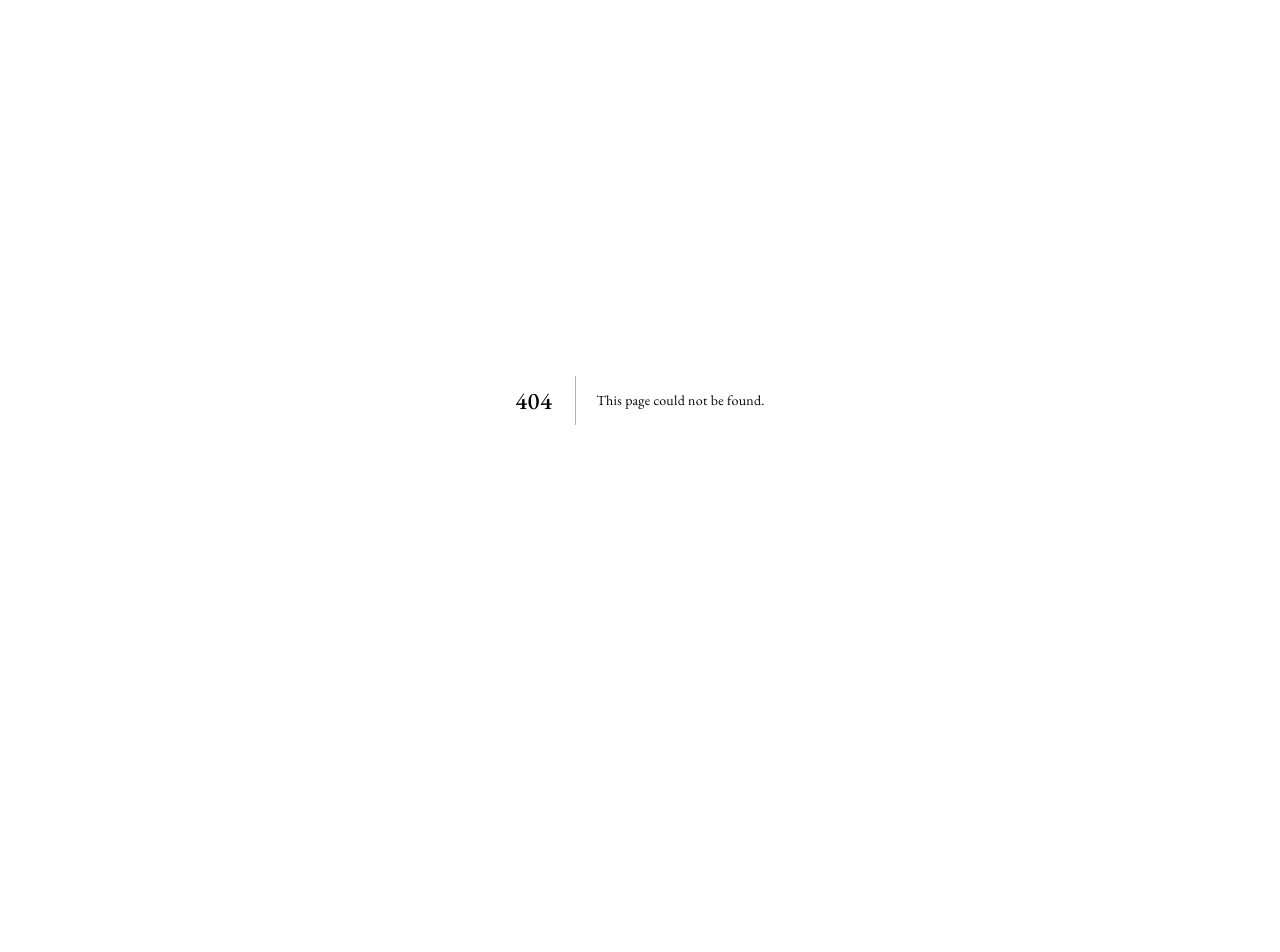
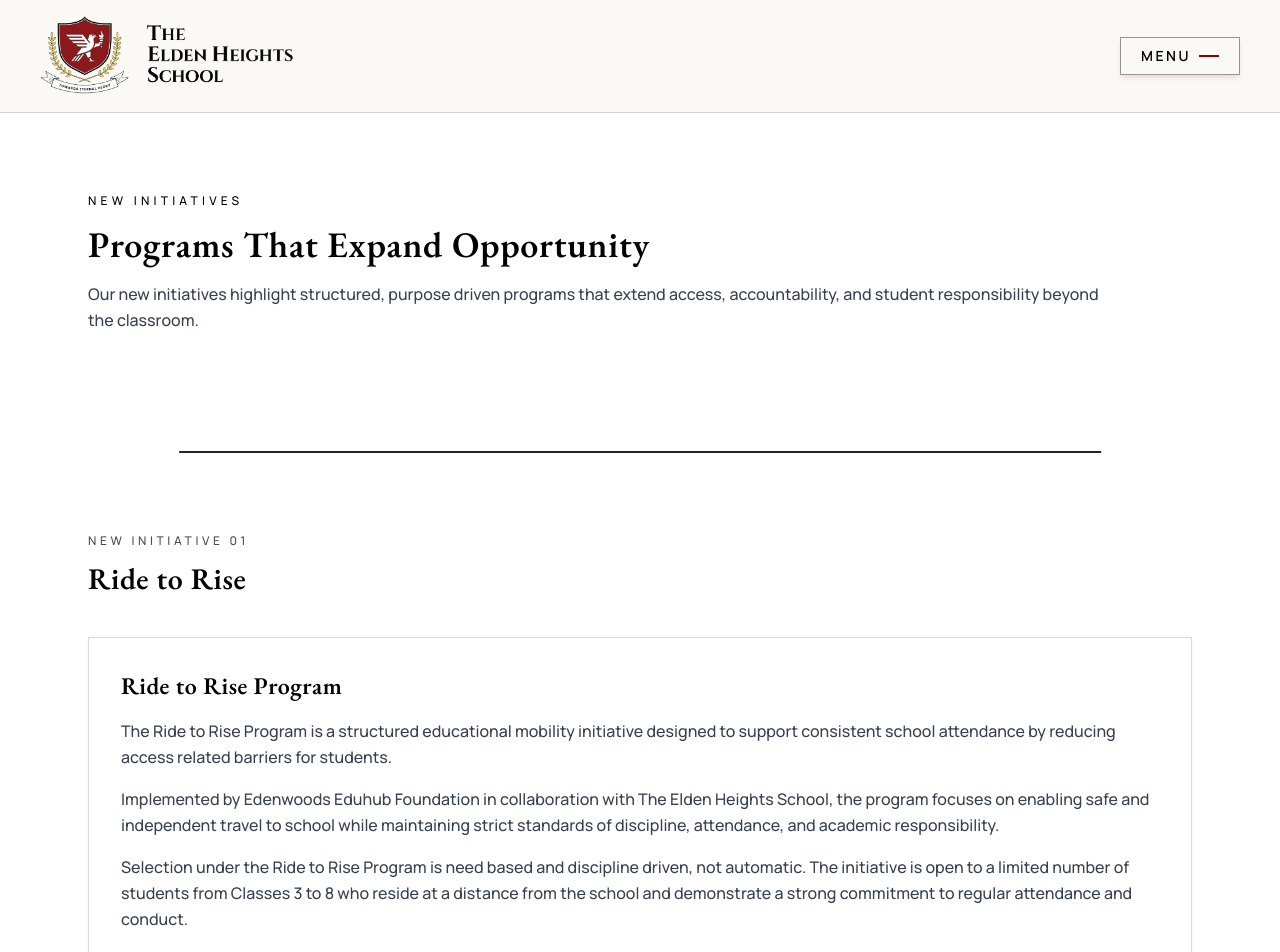
Before and after one commit to imagicity-stack/Mount-Litera-Website, a Next.js app: page /new-initiatives in a window 1280 px wide. Before the commit this address had no page. Shown: the top 952 px of the page. Before the commit the page ends 800 px from the top, so only its background shows below. Built offline with nearby package versions, Linux system fonts and the light colour scheme.

Commit message:
Add New Initiatives page

```diff
--- a/components/Navbar.js
+++ b/components/Navbar.js
@@ -25,6 +25,14 @@ const navItems = [
       { label: 'Awards And Recognition', href: '/awards-and-recognition' },
       { label: 'BEYOND Academics', href: '/beyond-academics' },
       { label: 'Accreditation', href: '/core#accreditation' }
+    ]
+  },
+  {
+    label: 'New Initiatives',
+    href: '/new-initiatives',
+    subItems: [
+      { label: 'New Initiatives', href: '/new-initiatives' },
+      { label: 'Ride to Rise', href: '/new-initiatives#ride-to-rise' }
     ]
   },
   {
--- /dev/null
+++ b/pages/new-initiatives.js
@@ -0,0 +1,55 @@
+import Seo from '@/components/Seo';
+import Navbar from '@/components/Navbar';
+import Footer from '@/components/Footer';
+
+const rideToRiseDetails = [
+  'The Ride to Rise Program is a structured educational mobility initiative designed to support consistent school attendance by reducing access related barriers for students.',
+  'Implemented by Edenwoods Eduhub Foundation in collaboration with The Elden Heights School, the program focuses on enabling safe and independent travel to school while maintaining strict standards of discipline, attendance, and academic responsibility.',
+  'Selection under the Ride to Rise Program is need based and discipline driven, not automatic. The initiative is open to a limited number of students from Classes 3 to 8 who reside at a distance from the school and demonstrate a strong commitment to regular attendance and conduct.',
+  'Participation in the program is governed by clear eligibility norms, including minimum attendance requirements, adherence to the school’s code of conduct, and compliance with the academic session framework. Support provided under the program follows a conditional usage model, ensuring accountability and long term commitment from both students and parents.',
+  'The Ride to Rise Program reflects the institution’s belief that access to education should be enabled without compromising standards. By addressing mobility challenges through a structured and disciplined approach, the initiative reinforces the school’s commitment to inclusive growth, operational excellence, and student responsibility.'
+];
+
+export default function NewInitiativesPage() {
+  return (
+    <>
+      <Seo path="/new-initiatives" />
+      <div className="min-h-screen bg-white text-gray-800 flex flex-col">
+        <Navbar />
+        <main className="flex-1">
+          <section className="section-divider bg-ivory/80">
+            <div className="max-w-6xl mx-auto px-6 py-16 md:py-20 space-y-6">
+              <div className="space-y-4 max-w-5xl">
+                <p className="text-xs uppercase tracking-[0.35em] text-black">New Initiatives</p>
+                <h1 className="text-4xl font-semibold text-black">Programs That Expand Opportunity</h1>
+                <p className="text-gray-700 leading-relaxed">
+                  Our new initiatives highlight structured, purpose driven programs that extend access, accountability,
+                  and student responsibility beyond the classroom.
+                </p>
+              </div>
+            </div>
+          </section>
+
+          <section id="ride-to-rise" className="py-16 md:py-20 bg-white">
+            <div className="max-w-6xl mx-auto px-6 space-y-10">
+              <div className="space-y-3">
+                <p className="text-xs uppercase tracking-[0.3em] text-black/70">New Initiative 01</p>
+                <h2 className="text-3xl font-semibold text-black">Ride to Rise</h2>
+              </div>
+
+              <div className="border border-black/15 bg-ivory/70 p-8 space-y-4 shadow-sm">
+                <h3 className="text-2xl font-semibold text-black">Ride to Rise Program</h3>
+                {rideToRiseDetails.map((detail) => (
+                  <p key={detail} className="text-gray-700 leading-relaxed">
+                    {detail}
+                  </p>
+                ))}
+              </div>
+            </div>
+          </section>
+        </main>
+        <Footer />
+      </div>
+    </>
+  );
+}
```
Also changed, not shown: 1 other file (tests, documents, lock files or other folders).
